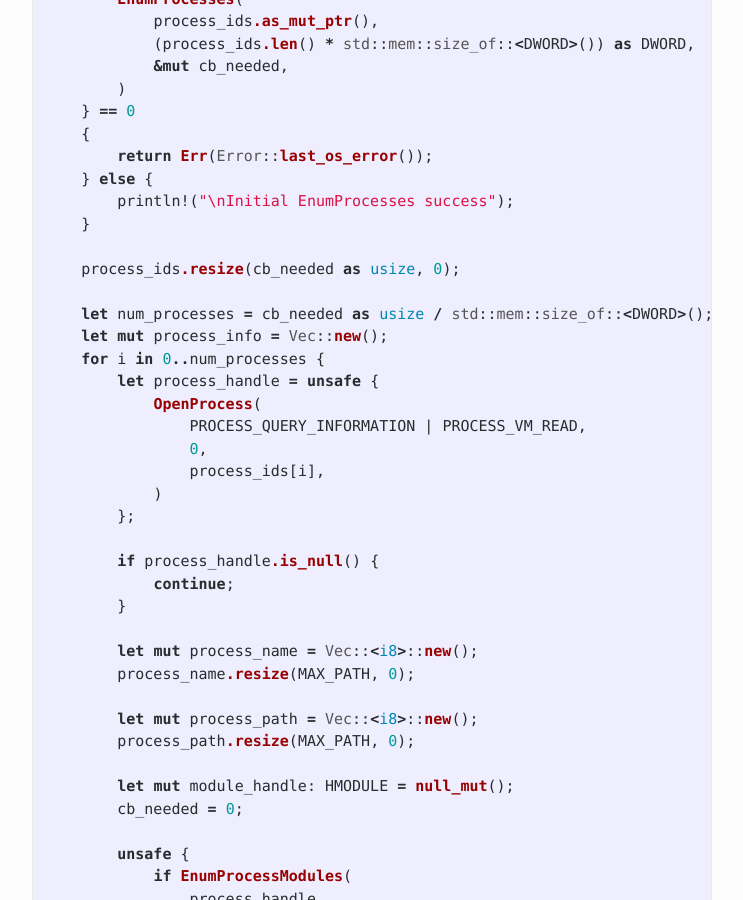
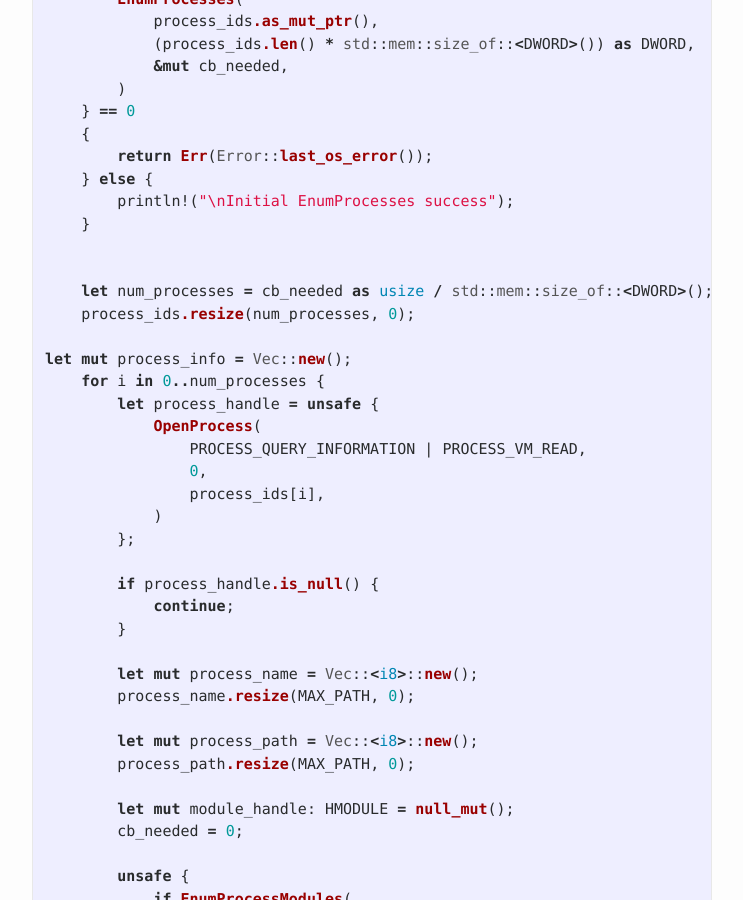
Before and after one commit to bazizi/bazizi.github.io, a Jekyll site: the page built from _posts/2022-12-29-enumerating-windows-processes-using-Rust.md, in a window 1280 px wide and 900 px high, scrolled down 1671 px. Shown: the whole window, without its empty margins (268-1011 px from the left). Built offline with Jekyll 4.4.1, drawn with Linux system fonts in a browser that asks for light colours; comment, search, counter and statistics services are not loaded.

Commit message:
fix resize

```diff
--- a/_posts/2022-12-29-enumerating-windows-processes-using-Rust.md
+++ b/_posts/2022-12-29-enumerating-windows-processes-using-Rust.md
@@ -71,10 +71,11 @@ fn get_process_list() -> Result<Vec<Process>, Error> {
         println!("\nInitial EnumProcesses success");
     }
 
-    process_ids.resize(cb_needed as usize, 0);
 
     let num_processes = cb_needed as usize / std::mem::size_of::<DWORD>();
-    let mut process_info = Vec::new();
+    process_ids.resize(num_processes, 0);
+
+let mut process_info = Vec::new();
     for i in 0..num_processes {
         let process_handle = unsafe {
             OpenProcess(
```
